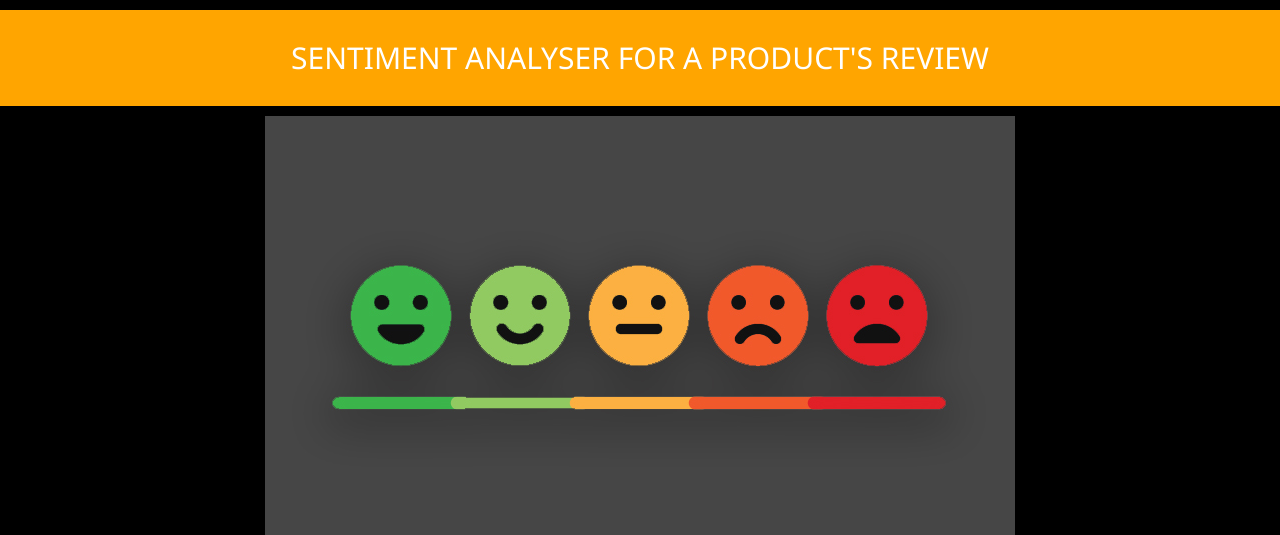
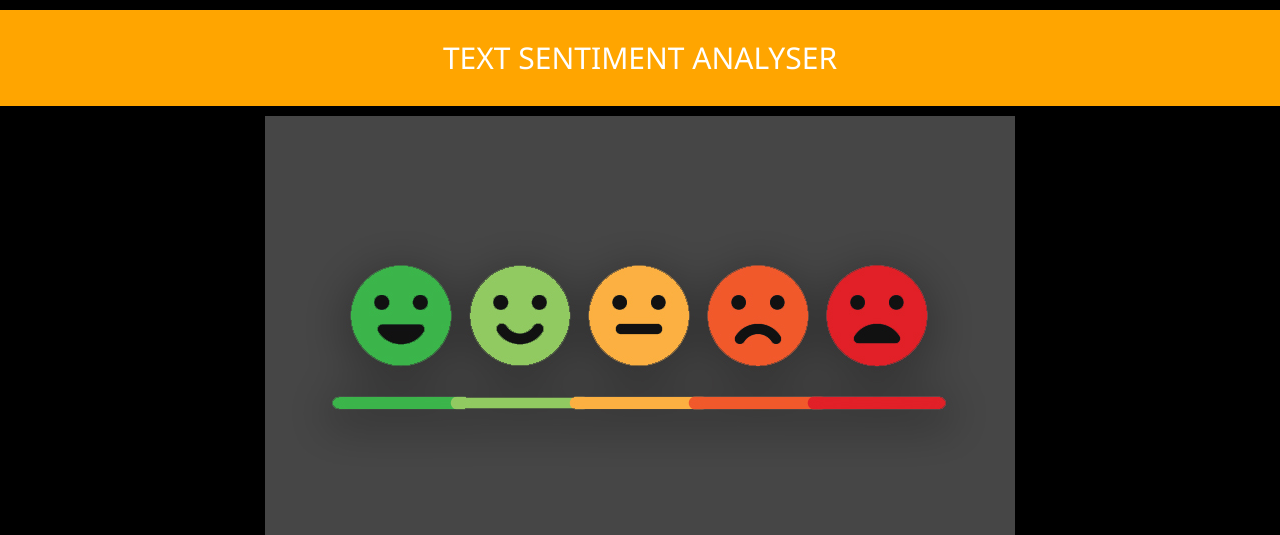
Before and after one commit to paridhimodi/Text-sentiment-Analyser-App, a Flask app: page / in a window 1280 px wide. Shown: the top 535 px of the page. Run offline with Flask 2, Linux system fonts and the light colour scheme; some libraries are stand-ins or nearby versions.

Commit message:
Update index.html

```diff
--- a/templates/index.html
+++ b/templates/index.html
@@ -63,7 +63,7 @@ h1 {
 <body style="background-color: black;">
 
 <div class= "w4-container w4-gray">
-    <h1>Sentiment Analyser for a product's review</h1>
+    <h1>Text Sentiment Analyser</h1>
     <img src="{{ image }}" alt="User Image" class="center">
     <br>
     <br>
```
